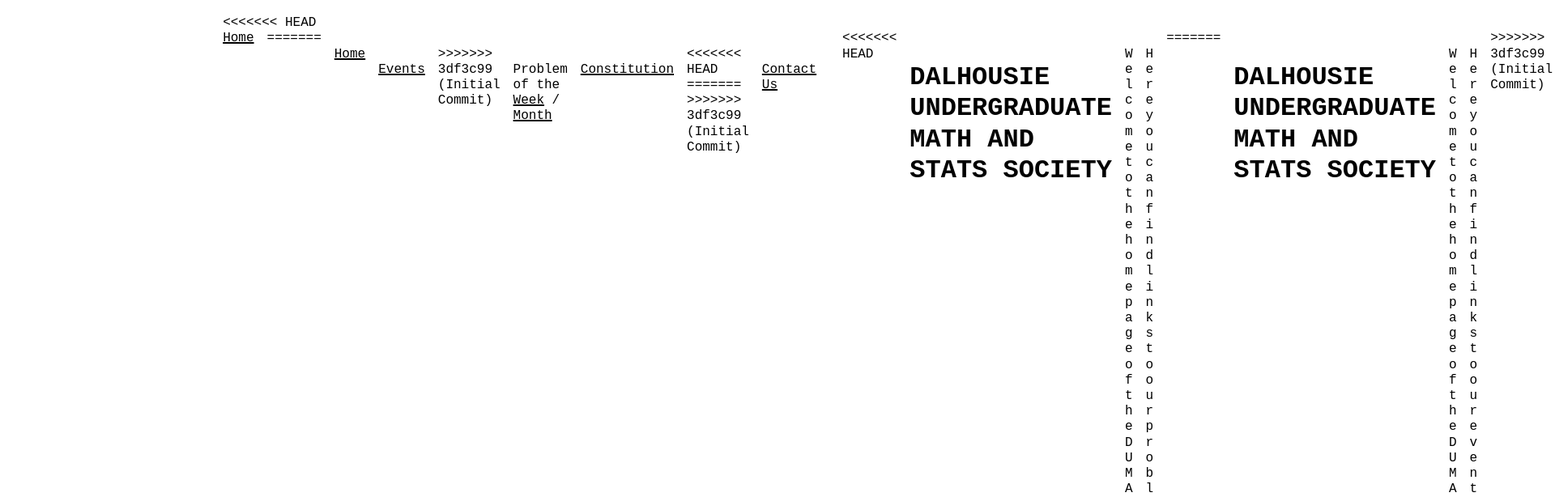
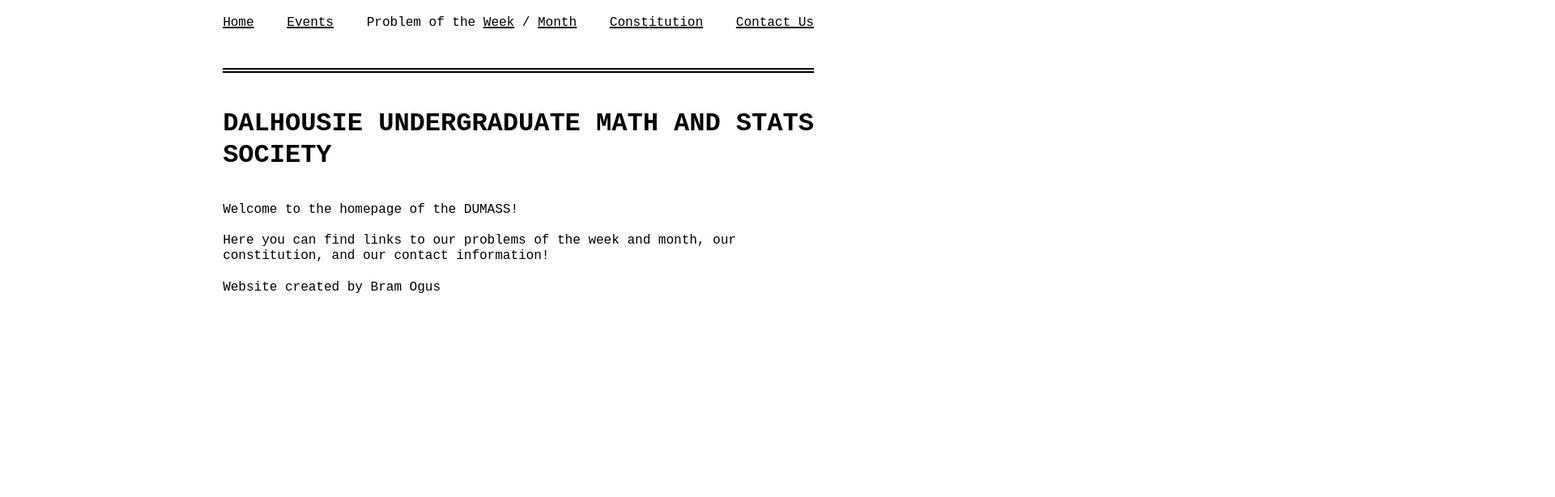
Before and after one commit to Dalhousie-Undergrad-Math-Society/website, a plain HTML site: page index.html in a window 1280 px wide. Shown: the top 614 px of the page at 81% size, 1920 px wide, since content can reach past the window. Drawn offline with Linux system fonts and the light colour scheme; a web font is replaced by a local one.

Commit message:
Resetting things to work?

```diff
--- a/index.html
+++ b/index.html
@@ -8,16 +8,11 @@
   <link rel="stylesheet" href="monospace.css">
   </head>
 
-<<<<<<< HEAD
-  <header>
-    <nav class="navbar">
-      <a href="index.html">Home</a>
-=======
+
   <header class="header">
     <nav class="navbar">
       <a href="index.html">Home</a>
       <a href="calendar.html">Events</a>
->>>>>>> 3df3c99 (Initial Commit)
       <div id="problems">
       Problem of the
       <a id="potw" href="potw.html">Week<a>
@@ -25,11 +20,8 @@
       <a id="potm" href="potm.html">Month</a>
       </div>
       <a href="assets/constitution.pdf">Constitution</a>
-<<<<<<< HEAD
 
       <!-- <a href="exec_team.html">Your Execs</a> -->
-=======
->>>>>>> 3df3c99 (Initial Commit)
       <a href="mailto:dumss@dal.ca">Contact Us</a>
     </nav>
   </header>
@@ -38,20 +30,13 @@
 
   <body>
 
-<<<<<<< HEAD
     <h1 class="header"> Dalhousie Undergraduate Math and Stats Society </h1>
 
     <p>Welcome to the homepage of the DUMASS!</p>
 
     <p>Here you can find links to our problems of the week and month, our constitution, and our contact information!</p>
 
-=======
-    <h1> Dalhousie Undergraduate Math and Stats Society </h1>
 
-    <p>Welcome to the homepage of the DUMASS!</p>
-
-    <p>Here you can find links to our event calendar, problems of the week and month, our constitution, and our contact information!</p>
->>>>>>> 3df3c99 (Initial Commit)
 
 
   </body>
@@ -63,8 +48,4 @@
 
   <script src="monospace.js"></script>
 
-<<<<<<< HEAD
 </html>
-=======
-</html>
->>>>>>> 3df3c99 (Initial Commit)
--- a/styles.css
+++ b/styles.css
@@ -1,23 +1,15 @@
-<<<<<<< HEAD
 :root {
     --line-height: 1.20rem;
     --border-thickness: 2px;
 }
+
 .navbar {
   display: flex;
   justify-content: space-between;
   gap: 1rem;
 }
 
-=======
-.navbar {
-  display: flex;
-  justify-content: space-between;
-  gap: 1em;
-}
 
-
->>>>>>> 3df3c99 (Initial Commit)
 .navbar > * {
   padding: 0;
   margin: 0;
```
